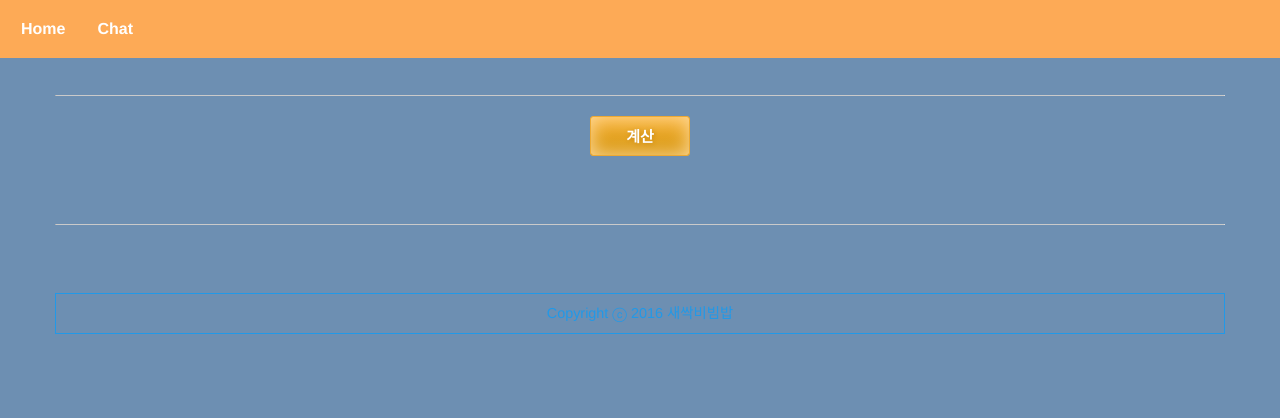
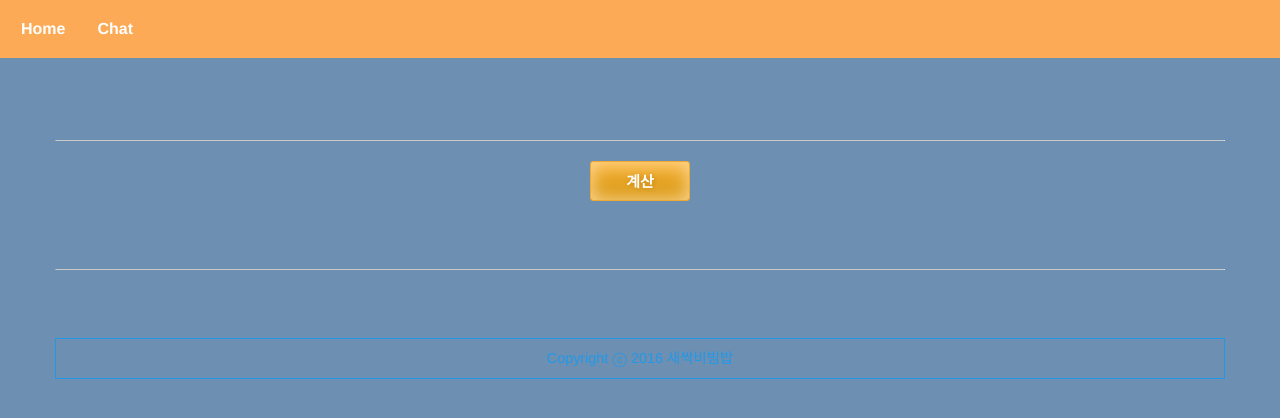
Before and after one commit to ehdgks0627/d_con, a Flask app: template flask_server/templates/info.html in a window 1280 px wide. Shown: the top 418 px of the page. Run offline with Flask 2, Linux system fonts and the light colour scheme; the template is opened without the code that fills it, so the values that code supplies are empty; some libraries are stand-ins or nearby versions.

Commit message:
fix some errors

```diff
--- a/flask_server/server.py
+++ b/flask_server/server.py
@@ -170,8 +170,7 @@ def info(name):
     global request_count
     request_count += 1
     print(request_count)
-    #try:
-    if True:
+    try:
         name = name.replace('#','-')
         if cookies.get(name) != None and (time.time() - cookies.get(name)) < 600:
             profile = profiles[name]
@@ -232,8 +231,8 @@ def info(name):
             top_hero = sorted(scores[name].items(),key=itemgetter(1),reverse=True)[0:5]
             scores[name] = top_hero
         return render_template('info.html',random=random.randint(1,background_count),pro=profile['data'],qui=quick_heros,infos=[profile['data']['competitive']['rank_img'],profile['data']['level'],profile['data']['competitive']['rank'],profile['data']['username'],profile['data']['avatar']],hero_data=d,top=top_hero,image=images,ach=achiev)
-    #except:
-    #    return "<html><head><script>alert('no username');document.location='/'</script></head><body></body></html>"
+    except:
+        return "<html><head><script>alert('no username');document.location='/'</script></head><body></body></html>"
 
 @app.route('/achievements/<name>/')
 def achievements(name):
--- a/flask_server/templates/info.html
+++ b/flask_server/templates/info.html
@@ -46,7 +46,7 @@
         }
 
         #row {
-            margin: 2%;
+            margin: 3rem;
         }
 
         body {
@@ -151,12 +151,8 @@
     </div>
     <br>
     <div class="row" id="row">
-        <div class="medium-3 large-3 columns">
-        </div>
-        <div class="medium-6 large-6 columns">
-        </div>
     </div>
-    <div class="row small-up-5 medium-up-5 large-up-5">
+    <div class="row small-up-2 medium-up-3 large-up-5">
       <div id="tops"></div>
       <div class="row">
         {% for i in infos %}
@@ -183,7 +179,6 @@
       </div>
     </div>
     <div class="row column">
-        <!-- <canvas id="position_piegraph" style=" height: 50%;"></canvas> -->
         <hr>
         <center id="d_p"><button id="d_c" class="cal_btn" type="button" name="button" onclick="show_tops();">계산</button></center>
         </div>
@@ -239,7 +234,6 @@
     {% for a in ach %}
       {% if a.name != "?" %}
       <div class="column">
-
           {% if a.finished == True %}
           <div class="callout" style="height: 18rem; background-color: #865ca2; box-shadow: 0 2px 10px 0 rgba(0, 0, 0, 0.5), 0 2px 10px 0 rgba(0, 0, 0, 0.5);">
               <p class="name_color" style="font-size: 0rem;">{{ a.name }}</p>
@@ -250,7 +244,7 @@
               </p>
           </div>
           {% else %}
-          <div class="callout" style="height: 18rem; background-color: #881133; box-shadow: 0 2px 10px 0 rgba(0, 0, 0, 0.5), 0 2px 10px 0 rgba(0, 0, 0, 0.5);">
+          <div class="callout" style="height: 18rem; background-color: #881133 box-shadow: 0 2px 10px 0 rgba(0, 0, 0, 0.5), 0 2px 10px 0 rgba(0, 0, 0, 0.5);">
               <p class="name_color" style="font-size: 0rem;">{{ a.name }}</p>
               <div class="row">
                       <p><img src="{{ a.image }}" alt="{{ a.name }}"></p>
@@ -282,7 +276,7 @@
         {
           document.getElementById('d_p').removeChild(document.getElementById('d_c'));
           document.getElementById('d_p').innerHTML = '<div id="loading"></div>';
-          var content = "{% for t in top %}<div class='animated bounceInRight' id='block'>{% for i in image %}{% if i.name[0:3] == t[0][0:3] %}<img src='{{ i.image }}' /><br><p>{{ t[0] }}</p>{% endif %}{% endfor %}<br></div>{% endfor %}";
+          var content = "{% for t in top %}<div class='animated bounceInRight' id='block'>{% for i in image %}{% if i.name[0:3] == t[0][0:3] %}<img src='{{ i.image }}' /><br><p>{{ t[0] }}</p>{% endif %}{% endfor %}<br></div>{% endfor %}<div class='row column-5'><hr></div><br/><br/></div>";
           setTimeout("document.getElementById('d_p').removeChild(document.getElementById('loading'));document.getElementById('tops').innerHTML = \"" + content + "\";",2000);
         }
         document.getElementById("home_btn").setAttribute("href", "http://" + document.domain + ":5000");
```
